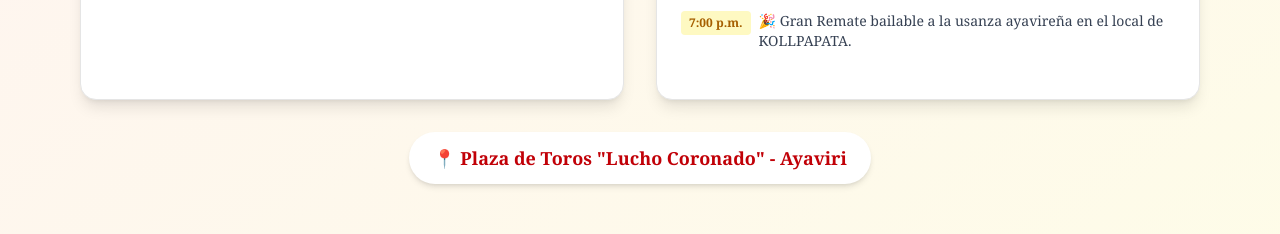
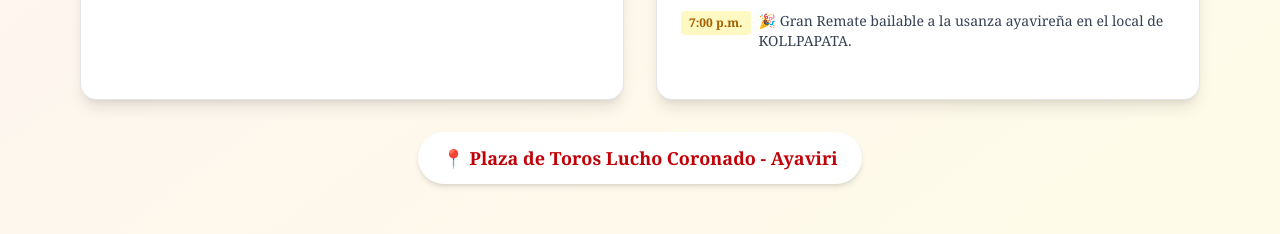
Before and after one commit to WilliansMZ/corrida-ayaviri, a Next.js app: page / in a window 1280 px wide. Shown: the part 3620-3854 px from the top of the page. Built offline with nearby package versions, Linux system fonts and the light colour scheme.

Commit message:
Landing page completa

```diff
--- a/src/app/page.tsx
+++ b/src/app/page.tsx
@@ -361,7 +361,7 @@ export default function Home() {
 
           <div className="text-center mt-8">
             <p className="text-lg text-red-700 font-semibold bg-white px-6 py-3 rounded-full shadow-md inline-block">
-              📍 Plaza de Toros "Lucho Coronado" - Ayaviri
+              📍 Plaza de Toros Lucho Coronado - Ayaviri
             </p>
           </div>
         </div>
```
